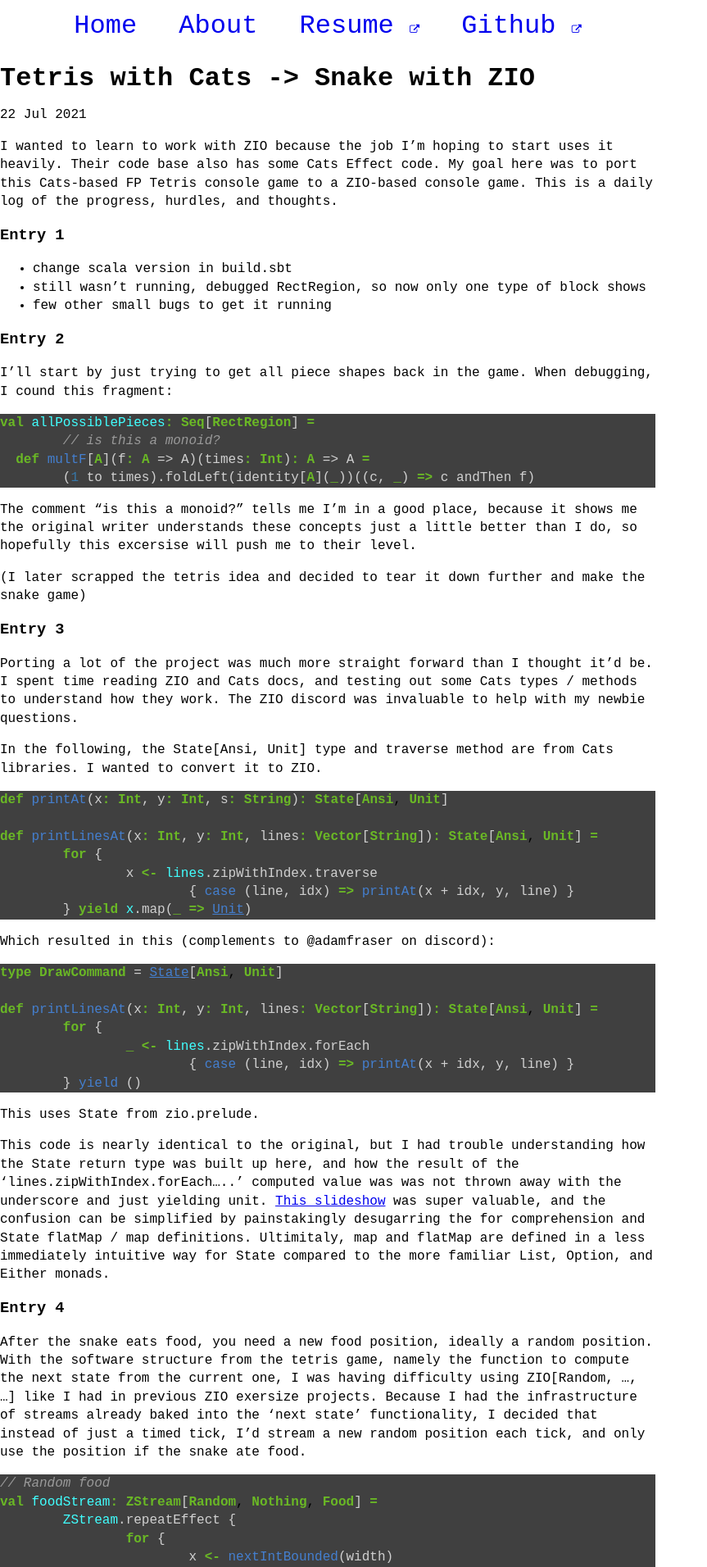
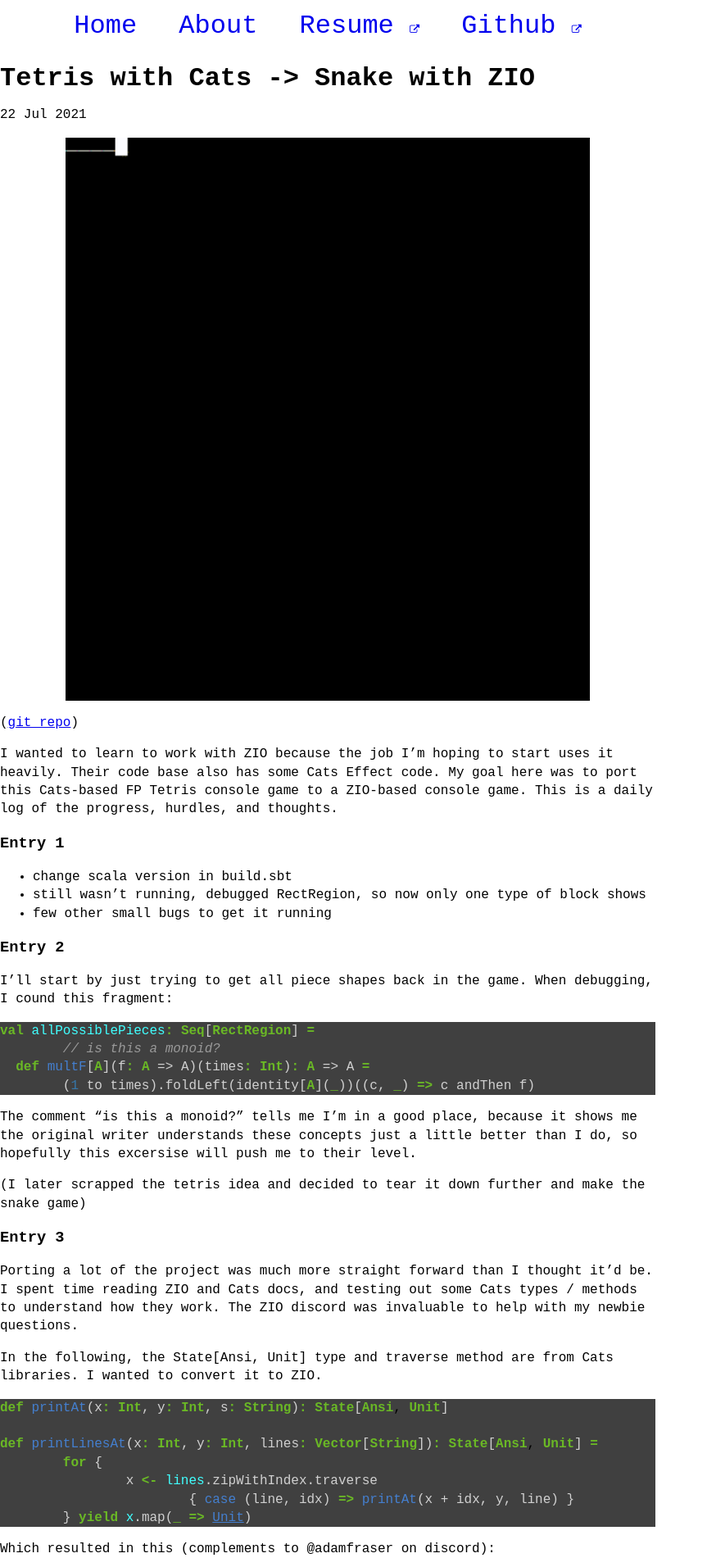
Before and after one commit to ebulllience/aryzach.github.io, a Jekyll site: the page built from _posts/2021-07-22-tetris-with-cats-to-snake-with-ZIO.markdown, in a window 1280 px wide. Shown: the top 1912 px of the page at 82% size, without its empty margins (0-863 px from the left). Built offline with Jekyll 4.4.1, drawn with Linux system fonts in a browser that asks for light colours; some of the changed text lies outside the part shown.

Commit message:
added snake gif example

```diff
--- a/_posts/2021-04-16-smart-irrigation.markdown
+++ b/_posts/2021-04-16-smart-irrigation.markdown
@@ -8,7 +8,7 @@ permalink: smart-irrigation
 
 <img src="images/valveModuleEnclosure.jpg"
      alt="Valve module without valve"
-		 style="transform:rotate(90deg)"
+		 style="transform:rotate(90deg); margin-bottom: -50px; margin-top: -50px;"
 		 />
 
 ### Problem
--- a/_posts/2021-07-22-tetris-with-cats-to-snake-with-ZIO.markdown
+++ b/_posts/2021-07-22-tetris-with-cats-to-snake-with-ZIO.markdown
@@ -4,6 +4,12 @@ title: Tetris with Cats -> Snake with ZIO
 date: 2021-07-22T10:53:29-04:00
 permalink: ZIO-snake
 ---
+
+<img src="images/snake.gif"
+     alt="snake example gif"
+		 />
+
+([git repo](https://github.com/aryzach/snake-console-game-scala-ZIO))
 
 I wanted to learn to work with ZIO because the job I'm hoping to start uses it heavily. Their code base also has some Cats Effect code. My goal here was to port this Cats-based FP Tetris console game to a ZIO-based console game. This is a daily log of the progress, hurdles, and thoughts.
 
--- a/css/style.css
+++ b/css/style.css
@@ -94,6 +94,4 @@ img {
 		padding: 0;
 		display: block;
 		width: 80%;
-		margin-bottom: -50px;
-		margin-top: -50px;
 }
```
Also changed, not shown: other parts of _posts/2021-07-22-tetris-with-cats-to-snake-with-ZIO.markdown (+0 -2 lines), images/snake.gif (added), 5 other files.
